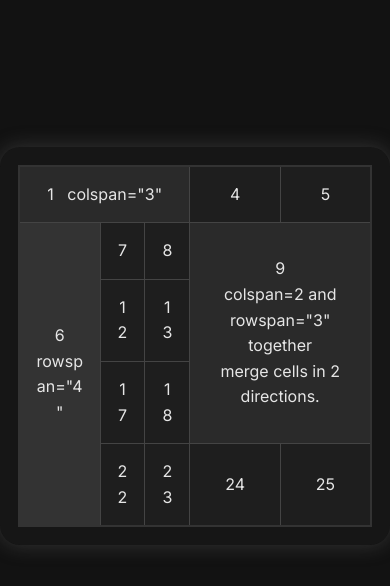
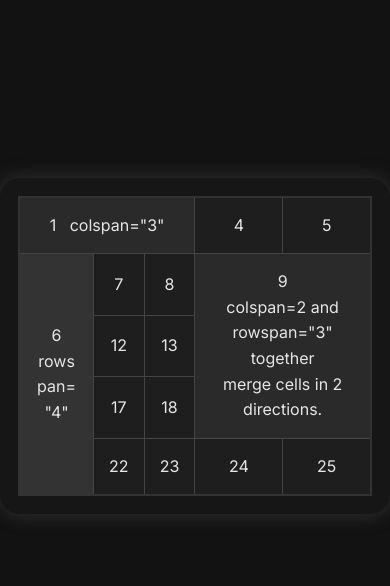
Before and after one commit to xenodeve/webhw02_s0430250, a plain HTML site: page index.html in a window 390 px wide. Shown: the part 76-662 px from the top of the page. Drawn offline with Linux system fonts and the light colour scheme.

Commit message:
v.1.2.3
Fix | Fix 2 or more numbers, automatic new line for mobile devices

```diff
--- a/index.html
+++ b/index.html
@@ -33,18 +33,18 @@
                 </td>
             </tr>
             <tr>
-                <td>12</td>
-                <td>13</td>
+                <td fix="12">12</td>
+                <td fix="13">13</td>
             </tr>
             <tr>
-                <td>17</td>
-                <td>18</td>
+                <td fix="17">17</td>
+                <td fix="18">18</td>
             </tr>
             <tr>
-                <td>22</td>
-                <td>23</td>
-                <td>24</td>
-                <td>25</td>
+                <td fix="22">22</td>
+                <td fix="23">23</td>
+                <td fix="24">24</td>
+                <td fix="25">25</td>
             </tr>
         </table>
     </div>
--- a/styles.css
+++ b/styles.css
@@ -122,6 +122,10 @@ td:hover {
   transform: scale(1.06);
 }
 
+td[fix] {
+    white-space: nowrap; /*ป้องกันการขึ้นบรรทัดใหม่อัตโนมัติของตัวเลข 2 ตัวขึ้นไป*/
+}
+
 td[colspan],
 td[rowspan] {
   /*เลือก td ที่มี colspan และ rowspan*/
```
